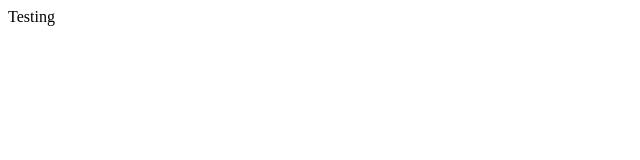
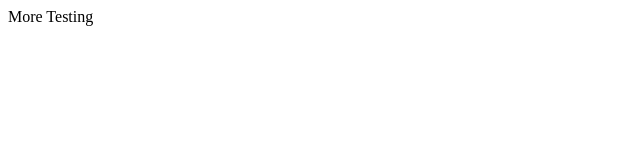
Before and after one commit to timevearitt/Portfolio, a plain HTML site: page index.html in a window 1280 px wide. Shown: the full height of the page, 0-640 px from the left. Drawn offline with Linux system fonts and the light colour scheme.

Commit message:
more changes

```diff
--- a/index.html
+++ b/index.html
@@ -1,3 +1,3 @@
 <html>
-	Testing
+	More Testing
 </html>
```
